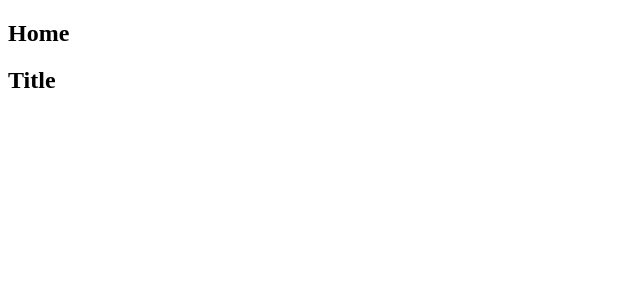
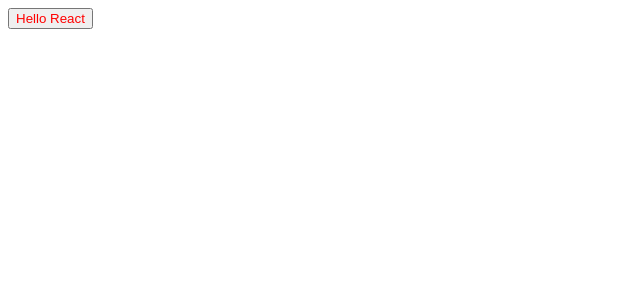
Before and after one commit to dpCnx/react-study, a React (Create React App) app: page / in a window 1280 px wide. Shown: the top 300 px of the page, without its empty margins (0-640 px from the left). Built offline with nearby package versions, Linux system fonts and the light colour scheme.

Commit message:
react css

```diff
--- a/package.json
+++ b/package.json
@@ -10,6 +10,7 @@
     "react": "^17.0.1",
     "react-dom": "^17.0.1",
     "react-scripts": "4.0.1",
+    "styled-components": "^5.2.1",
     "web-vitals": "^0.2.4"
   },
   "scripts": {
--- /dev/null
+++ b/src/css/module/style.module.css
@@ -0,0 +1,3 @@
+.title {
+    color: red;
+}
--- /dev/null
+++ b/src/css/styled-components/index.js
@@ -0,0 +1,13 @@
+import React from 'react'
+import {ButtonWapper} from "./style";
+
+export default class App extends React.PureComponent {
+
+    render() {
+        return (
+            <div>
+                <ButtonWapper>Hello React</ButtonWapper>
+            </div>
+        );
+    }
+}
--- /dev/null
+++ b/src/css/styled-components/style.js
@@ -0,0 +1,5 @@
+import styled from 'styled-components'
+
+export const ButtonWapper = styled.button`
+    color: red;
+`
--- a/src/index.js
+++ b/src/index.js
@@ -1,6 +1,6 @@
 import React from 'react';
 import ReactDOM from 'react-dom';
-import App from './AppPortals';
+import App from './css/styled-components/index';
 import './demo/style.css'
 
 ReactDOM.render(
```
Also changed, not shown: src/css/module/index.js (added, +13 -0 lines), 1 other file (tests, documents, lock files or other folders).
